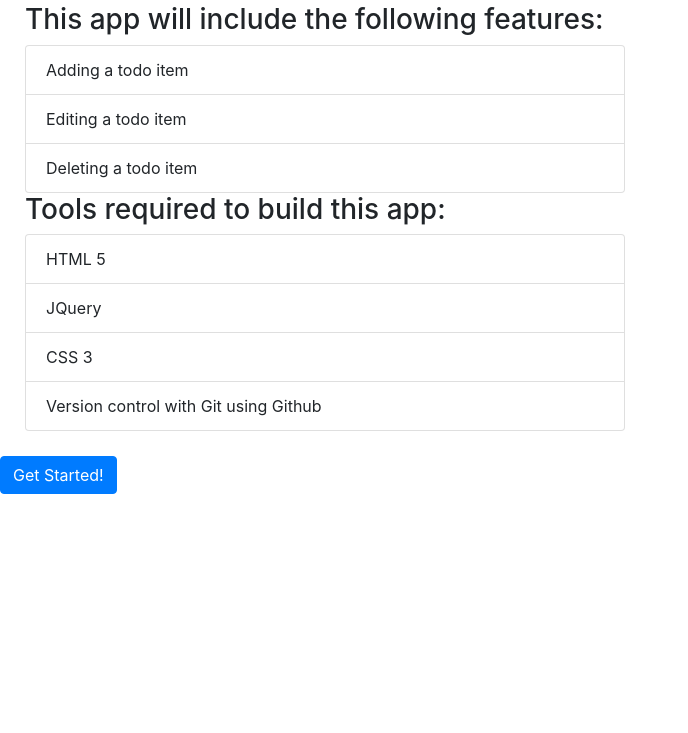
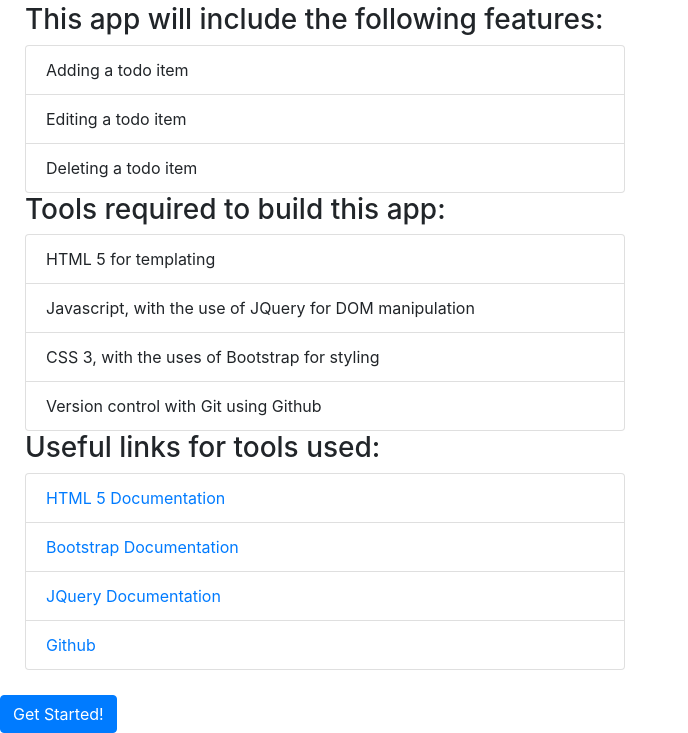
Before and after one commit to ryanofnba/TodoApp, a plain HTML site: page index.html in a window 1280 px wide. Shown: the part 70-803 px from the top of the page, without its empty margins (0-688 px from the left). Drawn offline with nearby package versions, Linux system fonts and the light colour scheme.

Commit message:
added links

```diff
--- a/index.html
+++ b/index.html
@@ -25,10 +25,27 @@
                     Tools required to build this app:
                 </h3>
                 <ul class="list-group knowledge-requirements-list">
-                    <li class="list-group-item">HTML 5</li>
-                    <li class="list-group-item">JQuery</li>
-                    <li class="list-group-item">CSS 3</li>
+                    <li class="list-group-item">HTML 5 for templating</li>
+                    <li class="list-group-item">Javascript, with the use of JQuery for DOM manipulation</li>
+                    <li class="list-group-item">CSS 3, with the uses of Bootstrap for styling</li>
                     <li class="list-group-item">Version control with Git using Github</li>
+                </ul>
+                <h3 class="tools-title">
+                    Useful links for tools used:
+                </h3>
+                <ul class="list-group knowledge-requirements-list">
+                    <li class="list-group-item">
+                        <a target="_blank" href="https://www.w3schools.com/html/html5_intro.asp">HTML 5 Documentation</a>
+                    </li>
+                    <li class="list-group-item">
+                        <a target="_blank" href="https://getbootstrap.com/docs/4.0/getting-started/introduction/">Bootstrap Documentation</a>
+                    </li>
+                    <li class="list-group-item">
+                        <a target="_blank" href="https://api.jquery.com/">JQuery Documentation</a>
+                    </li>
+                    <li class="list-group-item">
+                        <a target="_blank" href="https://github.com/">Github</a>
+                    </li>
                 </ul>
             </div>
             <button type="button" class="get-started-button btn btn-primary">Get Started!</button>
```
